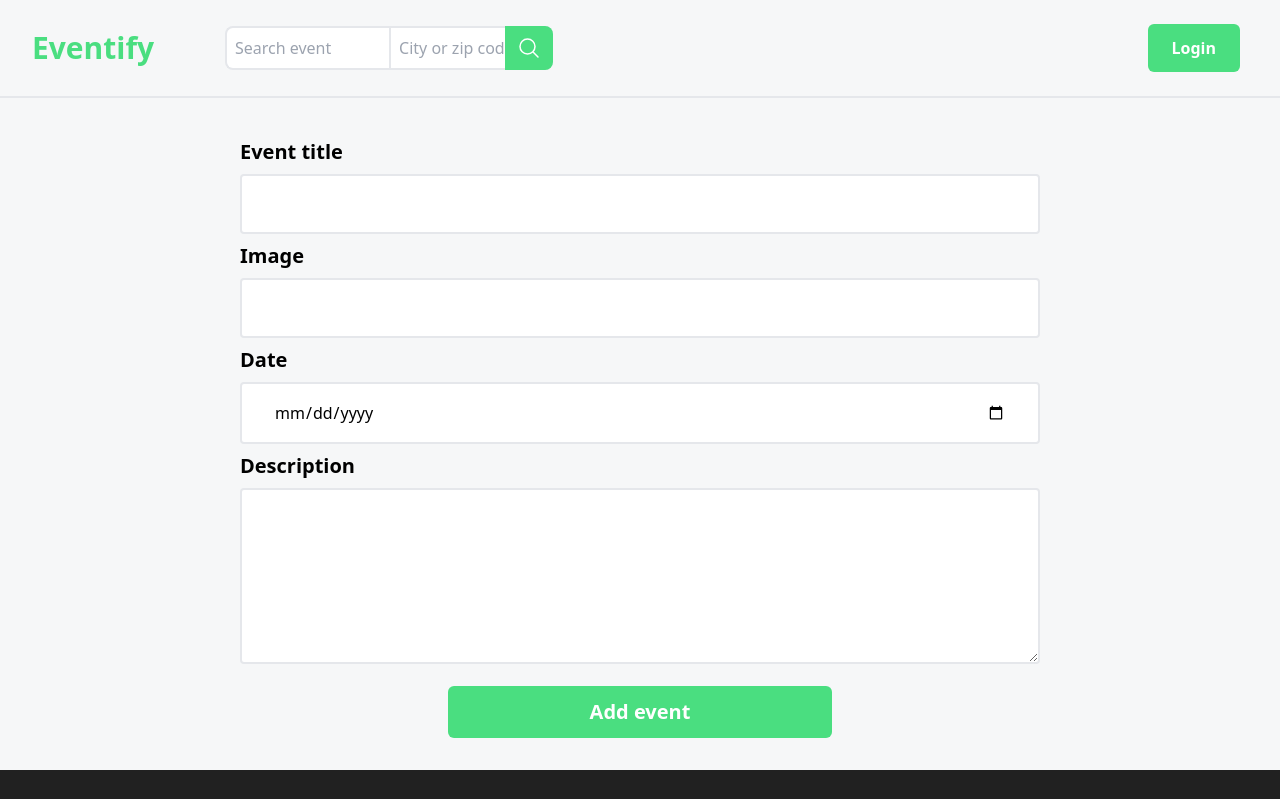
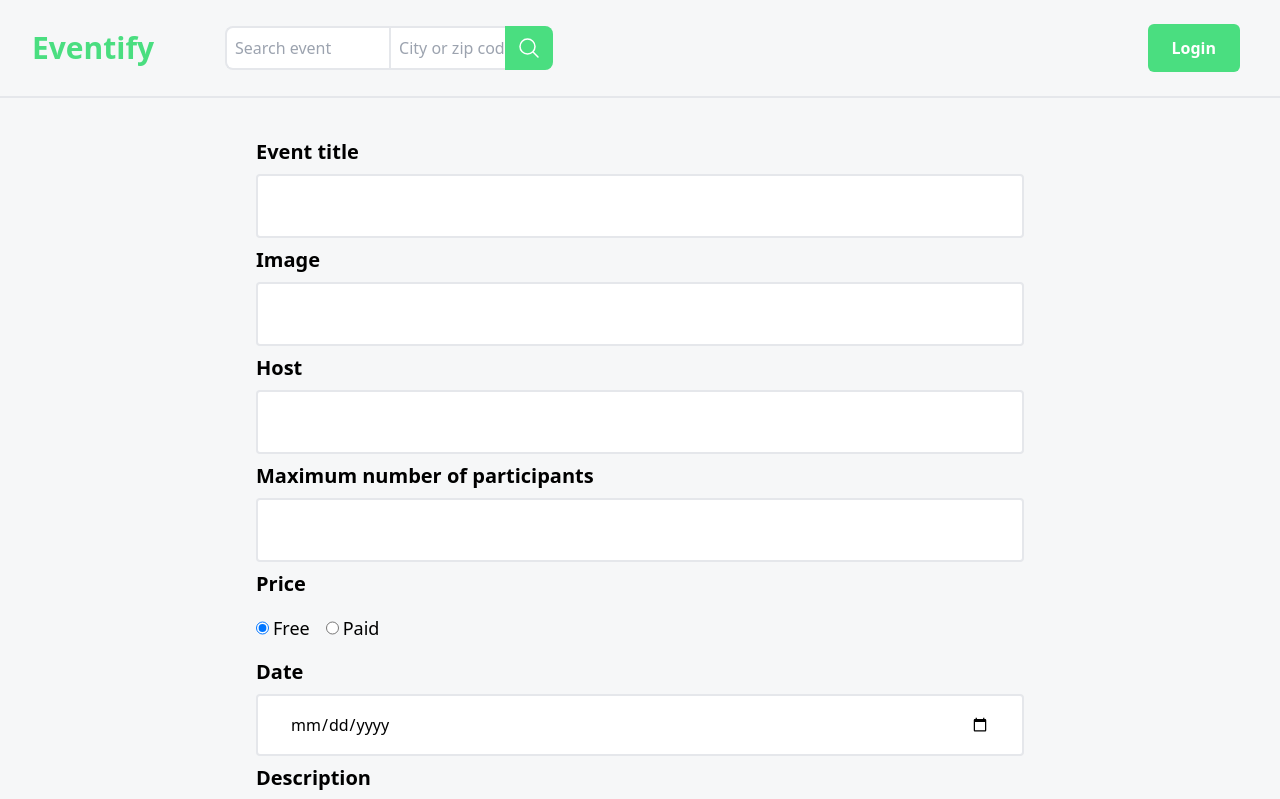
Before and after one commit to Shaymoun/eventify, a React (Vite) app in the folder frontend/: page /add-event in a window 1280 px wide. Shown: the top 799 px of the page. Built offline with nearby package versions, Linux system fonts and the light colour scheme.

Commit message:
refactor: Changes in EventForm. Added some required inputs.

```diff
--- a/frontend/src/components/EventForm.jsx
+++ b/frontend/src/components/EventForm.jsx
@@ -1,9 +1,13 @@
+import { useState } from "react"
 import Button from "../ui/Button"
 
 const EventForm = () => {
+	const [isEventFree, setIsEventFree] = useState(true)
 	return (
-		<div className='flex justify-center py-8 sm:w-4/5 sm:mx-auto lg:w-[800px] lg:items-center lg:py-8'>
-			<form action='' className='flex flex-col justify-around h-4/5 sm:w-full '>
+		<div className='flex justify-center py-4 sm:w-4/5 sm:mx-auto lg:w-[800px] lg:items-center lg:py-8'>
+			<form
+				action=''
+				className='flex flex-col justify-around h-4/5 w-full px-4'>
 				<div>
 					<label htmlFor='name' className='block py-2 text-xl font-semibold'>
 						Event title
@@ -12,7 +16,7 @@ const EventForm = () => {
 						type='text'
 						name='title'
 						id='name'
-						className='w-full rounded border-2  px-2 py-1 lg:px-8 lg:py-4'
+						className='w-full rounded border-2 text-lg px-2 py-1 lg:px-8 lg:py-4'
 						required
 					/>
 				</div>
@@ -25,9 +29,81 @@ const EventForm = () => {
 						type='text'
 						name='image'
 						id='image'
-						className='w-full rounded border-2  px-2 py-1 lg:px-8 lg:py-4'
+						className='w-full rounded border-2 text-lg px-2 py-1 lg:px-8 lg:py-4'
 						required
 					/>
+				</div>
+				<div>
+					<label htmlFor='host' className='block py-2 text-xl font-semibold'>
+						Host
+					</label>
+					<input
+						type='text'
+						name='host'
+						id='host'
+						className='w-full rounded border-2 text-lg px-2 py-1 lg:px-8 lg:py-4'
+						required
+					/>
+				</div>
+				<div>
+					<label
+						htmlFor='maxpeoples'
+						className='block py-2 text-xl font-semibold'>
+						Maximum number of participants
+					</label>
+					<input
+						type='number'
+						name='maxpeoples'
+						id='maxpeoples'
+						min='1'
+						className='w-full rounded border-2 text-lg px-2 py-1 lg:px-8 lg:py-4'
+						required
+					/>
+				</div>
+				<div>
+					<p className='block py-2 text-xl font-semibold'>Price</p>
+					<div className='flex items-center gap-4 my-1'>
+						<div className='flex gap-1'>
+							<input
+								type='radio'
+								id='free'
+								name=''
+								checked={isEventFree}
+								onChange={() => {
+									setIsEventFree(state => !state)
+								}}
+							/>
+							<label htmlFor='free' className='block text-lg py-1'>
+								Free
+							</label>
+						</div>
+						<div className='flex gap-1'>
+							<input
+								type='radio'
+								id='paid'
+								name=''
+								checked={!isEventFree}
+								onChange={() => {
+									setIsEventFree(state => !state)
+								}}
+							/>
+							<label htmlFor='paid' className='block text-lg '>
+								Paid
+							</label>
+						</div>
+
+						<input
+							type='number'
+							name='price'
+							id='price'
+							min='0'
+							defaultValue='0'
+							className={`${
+								isEventFree ? "hidden" : "block"
+							} w-full rounded border-2  px-2 py-1 lg:px-8 lg:py-4 text-lg`}
+							required
+						/>
+					</div>
 				</div>
 				<div>
 					<label htmlFor='date' className='block py-2 text-xl font-semibold'>
@@ -51,7 +127,7 @@ const EventForm = () => {
 						type='text'
 						name='description'
 						id='description'
-						className='resize-y w-full rounded border-2 px-2 py-1 min-h-44 lg:px-8 lg:py-4'
+						className='resize-y w-full rounded border-2 px-2 py-1 min-h-36 lg:px-8 lg:py-4'
 						required
 					/>
 				</div>
```
